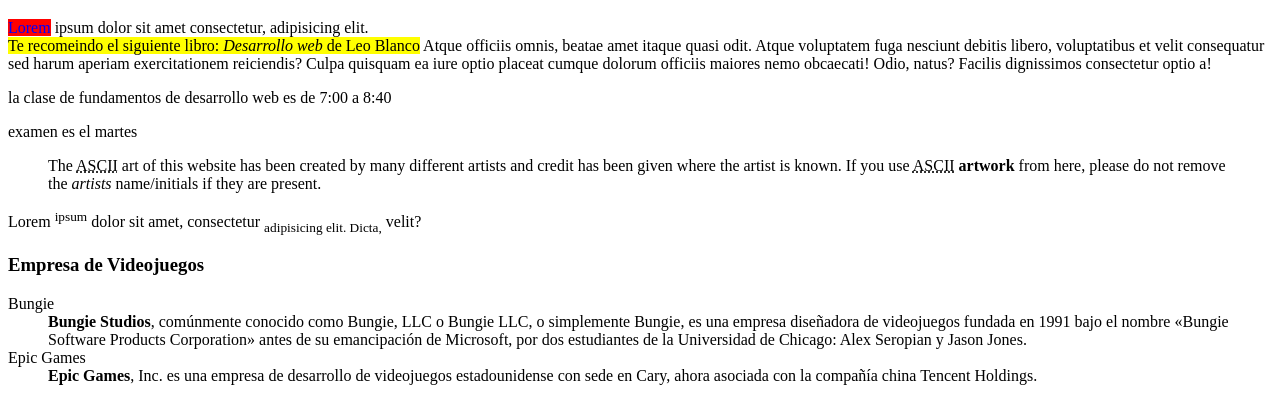
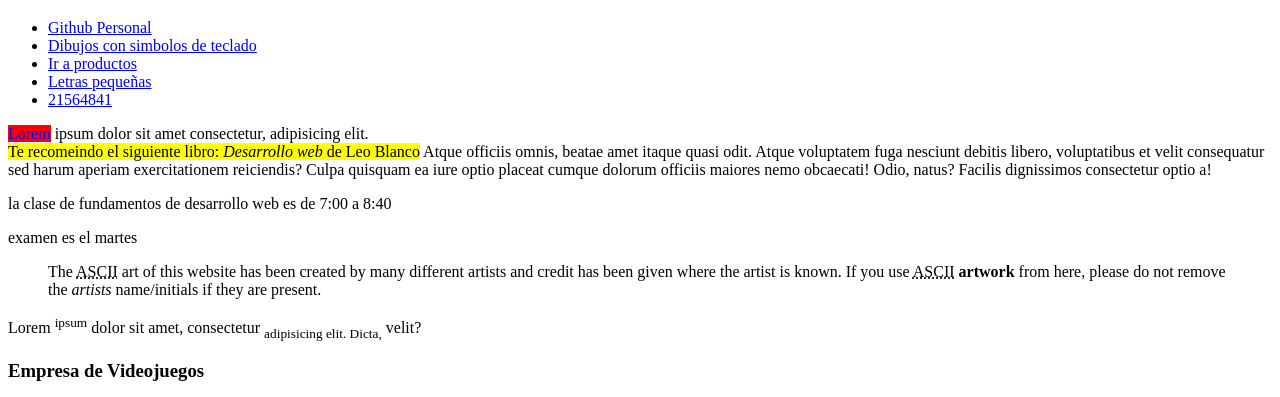
Before and after one commit to LeoBlanco89/w52_9Febrero, a plain HTML site: page index.html in a window 1280 px wide. Shown: the part 61-458 px from the top of the page. Drawn offline with Linux system fonts and the light colour scheme.

Commit message:
links y pag para links

```diff
--- a/index.html
+++ b/index.html
@@ -10,7 +10,34 @@
     <!-- Encabezado -->
     <header>
       <h1>HTML-Elementos de agrupacion</h1>
-      <nav></nav>
+      <nav>
+        <ul>
+          <!-- Link normal -->
+          <li>
+            <a href="https://github.com/LeoBlanco89">Github Personal</a>
+          </li>
+
+          <li>
+            <a href="https://www.asciiart.eu/comics/batman">Dibujos con simbolos de teclado</a>
+          </li>
+
+          <!-- Link dentro de mi pripia pagina -->
+          <li>
+            <a href="productos.html">Ir a productos</a>
+          </li>
+
+          <!-- Link hacia alguna parte del documento -->
+          <li>
+            <a href="#Letras pequeñas">Letras pequeñas</a>
+          </li>
+
+          <!-- link del telefono -->
+          <li>
+            <a href="tel:21564841">21564841</a>
+          </li>
+
+        </ul>
+      </nav>
     </header>
 
     <!-- Contenido -->
@@ -119,7 +146,7 @@
       <address>
         <p>Desarrollador: RedKing</p>
       </address>
-      <small>
+      <small id="Letras pequeñas">
         Lorem ipsum dolor sit amet consectetur adipisicing elit. Harum, qui repudiandae. Labore praesentium esse et quos sequi excepturi repellendus doloremque odio, laboriosam mollitia facere neque quod aut maxime placeat id animi natus quidem. Voluptas, quaerat nemo assumenda sed ipsam sequi eius harum. In qui omnis pariatur ex inventore quas dicta?
       </small>
     </footer>
```
Also changed, not shown: productos.html (added, +12 -0 lines).
